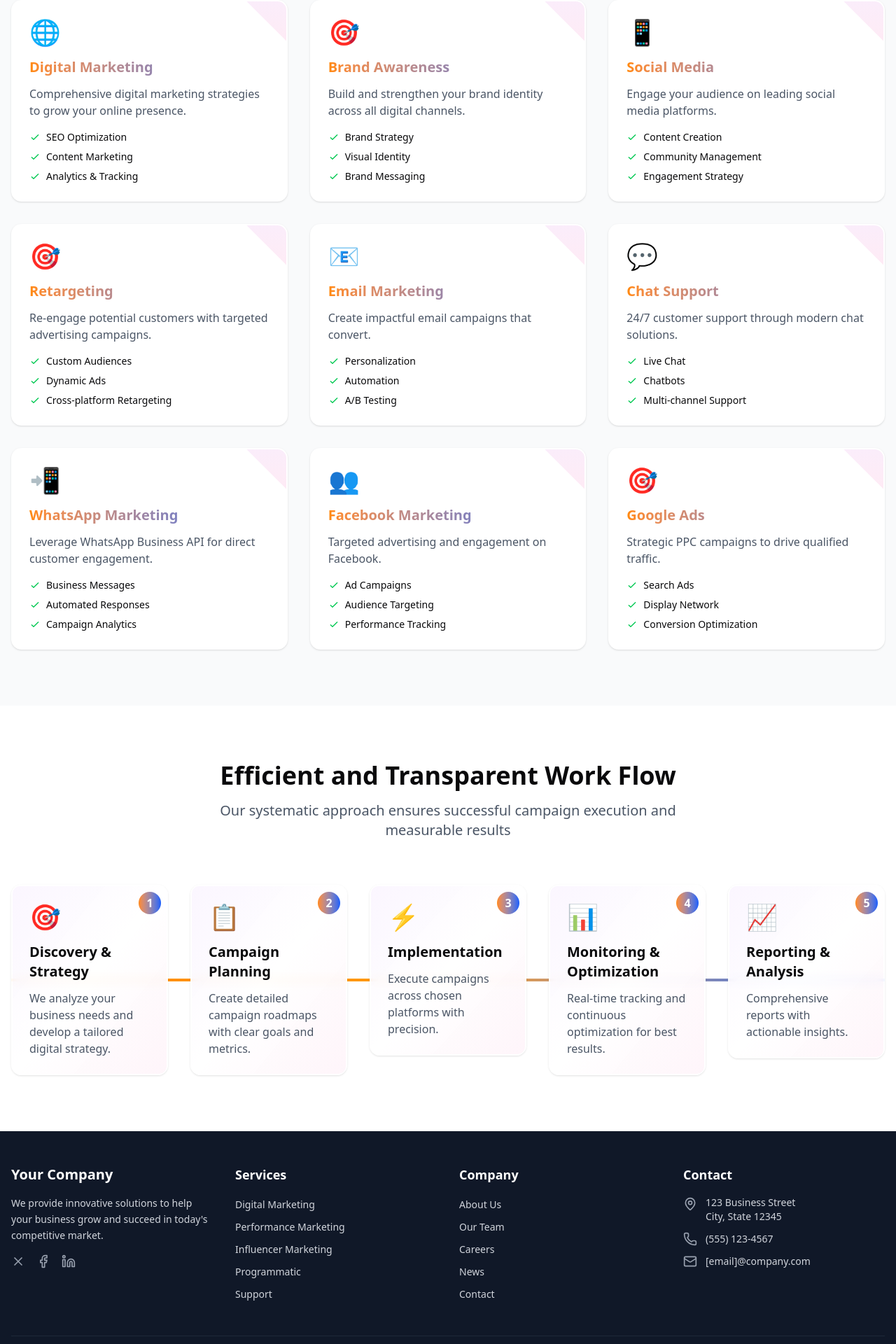
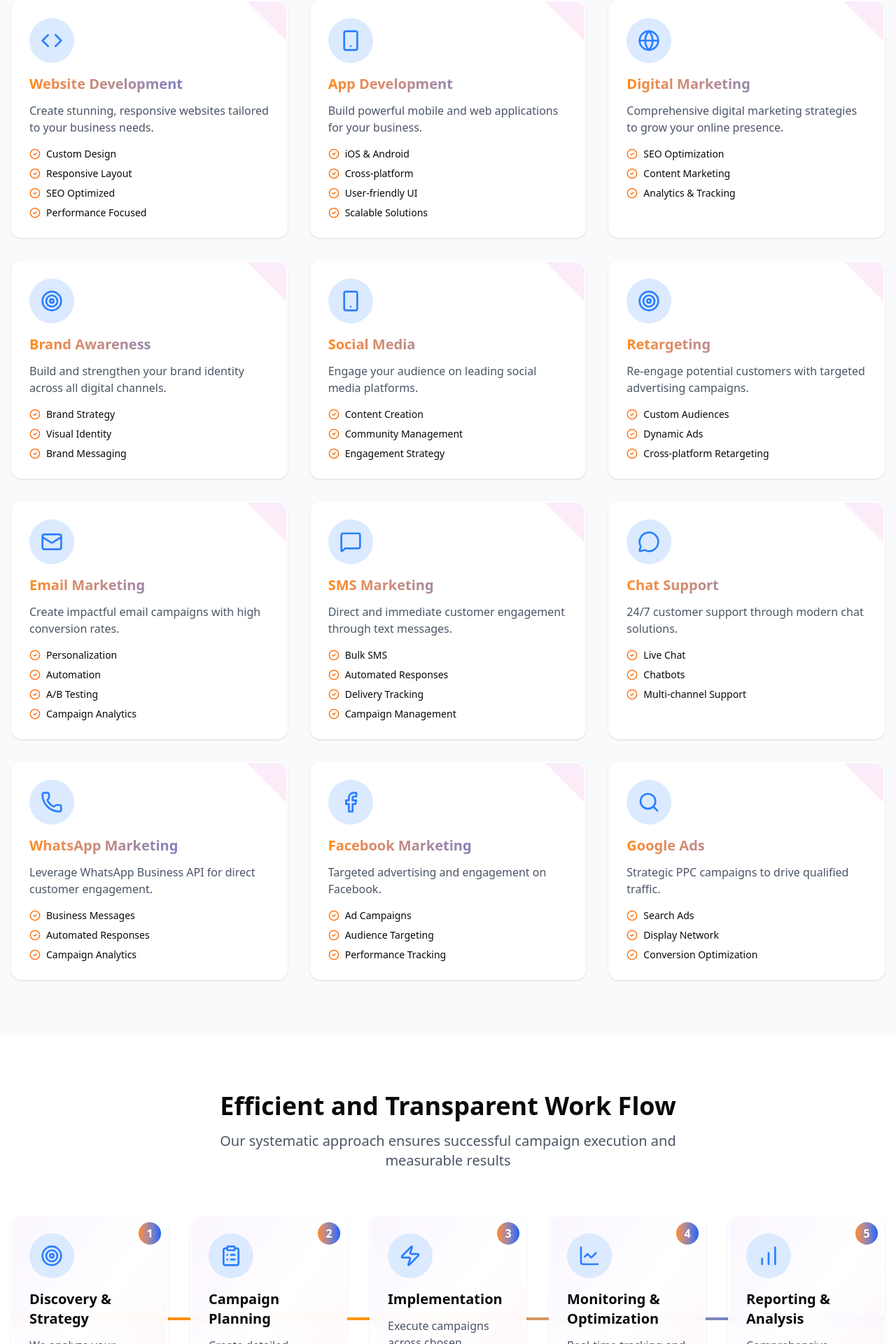
Before and after one commit to Ritik1330/webnetics, a Next.js app: page /what-we-do in a window 1280 px wide. Shown: the part 596-2516 px from the top of the page at 70% size. Built offline with nearby package versions, Linux system fonts and the light colour scheme.

Commit message:
ui changes

```diff
--- a/src/components/Advertisers/AdvertisingSolutions.tsx
+++ b/src/components/Advertisers/AdvertisingSolutions.tsx
@@ -1,8 +1,10 @@
+/** biome-ignore-all assist/source/organizeImports: <explanation> */
 "use client";
 
 import { motion } from "framer-motion";
 import { Card } from "../ui/card";
 import { Button } from "../ui/button";
+import { CheckCircle2 } from "lucide-react";
 
 const solutions = [
   {
@@ -72,14 +74,20 @@ export function AdvertisingSolutions() {
               transition={{ duration: 0.8, delay: index * 0.2 }}
             >
               <Card
-                className={`p-6 h-full flex flex-col ${solution.featured ? "border-2 border-purple-500" : ""}`}
+                className={`p-6 h-full flex flex-col hover:shadow-xl transition-all duration-300 group relative overflow-hidden border-2 border-transparent ${
+                  solution.featured
+                    ? "border-orange-500"
+                    : "hover:border-orange-500/50"
+                }`}
               >
+                {/* Gradient Background */}
+                <div className="absolute inset-0 bg-gradient-to-br from-orange-400/5 via-amber-500/5 to-blue-600/5 opacity-0 group-hover:opacity-100 transition-opacity duration-300" />
                 {solution.featured && (
-                  <div className="bg-purple-500 text-white text-sm font-semibold py-1 px-3 rounded-full self-start mb-4">
+                  <div className="bg-gradient-to-r from-orange-400 to-blue-600 text-white text-sm font-semibold py-1 px-3 rounded-full self-start mb-4">
                     Most Popular
                   </div>
                 )}
-                <h3 className="text-2xl font-semibold mb-3">
+                <h3 className="text-2xl font-semibold mb-3 bg-gradient-to-r from-orange-400 to-blue-600 bg-clip-text text-transparent">
                   {solution.title}
                 </h3>
                 <p className="text-gray-600 dark:text-gray-300 mb-4">
@@ -88,32 +96,14 @@ export function AdvertisingSolutions() {
                 <ul className="space-y-2 mb-6 flex-grow">
                   {solution.features.map((feature) => (
                     <li key={feature} className="flex items-center">
-                      <svg
-                        className="w-5 h-5 text-green-500 mr-2"
-                        fill="none"
-                        stroke="currentColor"
-                        viewBox="0 0 24 24"
-                      >
-                        <path
-                          strokeLinecap="round"
-                          strokeLinejoin="round"
-                          strokeWidth="2"
-                          d="M5 13l4 4L19 7"
-                        />
-                      </svg>
+                      <CheckCircle2 className="w-5 h-5 text-green-500 mr-2" />
                       {feature}
                     </li>
                   ))}
                 </ul>
                 <div className="mt-auto">
                   <p className="text-lg font-semibold mb-4">{solution.price}</p>
-                  <Button
-                    className={`w-full ${
-                      solution.featured
-                        ? "bg-purple-500 hover:bg-purple-600"
-                        : "bg-gray-800 hover:bg-gray-900 dark:bg-gray-700 dark:hover:bg-gray-600"
-                    }`}
-                  >
+                  <Button className="w-full bg-gradient-to-r from-orange-400 to-blue-600 hover:from-orange-500 hover:to-blue-700 text-white transition-all duration-300">
                     Get Started
                   </Button>
                 </div>
--- a/src/components/Advertisers/KeyBenefits.tsx
+++ b/src/components/Advertisers/KeyBenefits.tsx
@@ -1,32 +1,34 @@
 "use client";
 
+import React from "react";
 import { motion } from "framer-motion";
 import { Card } from "../ui/card";
+import { Target, BarChart2, DollarSign, Shield } from "lucide-react";
 
 const benefits = [
   {
     title: "Targeted Reach",
     description:
       "Connect with your ideal audience through advanced targeting capabilities and data-driven insights.",
-    icon: "🎯",
+    icon: Target,
   },
   {
     title: "Real-time Analytics",
     description:
       "Track campaign performance in real-time with comprehensive analytics and reporting tools.",
-    icon: "📊",
+    icon: BarChart2,
   },
   {
     title: "Cost Efficiency",
     description:
       "Optimize your advertising budget with flexible pricing models and performance-based campaigns.",
-    icon: "💰",
+    icon: DollarSign,
   },
   {
     title: "Brand Safety",
     description:
       "Ensure your ads appear in brand-safe environments with our advanced content filtering.",
-    icon: "🛡️",
+    icon: Shield,
   },
 ];
 
@@ -58,7 +60,11 @@ export function KeyBenefits() {
               transition={{ duration: 0.8, delay: index * 0.2 }}
             >
               <Card className="p-6 h-full hover:shadow-lg transition-shadow">
-                <div className="text-4xl mb-4">{benefit.icon}</div>
+                <div className="mb-4">
+                  {React.createElement(benefit.icon, {
+                    className: "w-10 h-10",
+                  })}
+                </div>
                 <h3 className="text-xl font-semibold mb-3">{benefit.title}</h3>
                 <p className="text-gray-600 dark:text-gray-300">
                   {benefit.description}
--- a/src/components/Advertisers/SuccessMetrics.tsx
+++ b/src/components/Advertisers/SuccessMetrics.tsx
@@ -2,6 +2,7 @@
 
 import { motion } from "framer-motion";
 import { Card } from "../ui/card";
+import { Quote } from "lucide-react";
 
 const metrics = [
   {
@@ -93,16 +94,10 @@ export function SuccessMetrics() {
               transition={{ duration: 0.8, delay: index * 0.2 }}
             >
               <Card className="p-8">
-                <svg
+                <Quote
                   className="h-8 w-8 text-gray-400 mb-4"
-                  fill="currentColor"
-                  viewBox="0 0 24 24"
                   aria-hidden="true"
-                  role="img"
-                >
-                  <title>Quote icon</title>
-                  <path d="M14.017 21v-7.391c0-5.704 3.731-9.57 8.983-10.609l.995 2.151c-2.432.917-3.995 3.638-3.995 5.849h4v10h-9.983zm-14.017 0v-7.391c0-5.704 3.748-9.57 9-10.609l.996 2.151c-2.433.917-3.996 3.638-3.996 5.849h3.983v10h-9.983z" />
-                </svg>
+                />
                 <p className="text-lg mb-4 italic">{testimonial.quote}</p>
                 <div>
                   <p className="font-semibold">{testimonial.author}</p>
--- a/src/components/Footer.tsx
+++ b/src/components/Footer.tsx
@@ -1,5 +1,7 @@
 import Link from "next/link";
+import Image from "next/image";
 import { X, Facebook, Linkedin, MapPin, Phone, Mail } from "lucide-react";
+import { LOGO } from "@/assets/images";
 
 export function Footer() {
   return (
@@ -8,7 +10,15 @@ export function Footer() {
         <div className="grid grid-cols-1 md:grid-cols-2 lg:grid-cols-4 gap-8">
           {/* Company Info */}
           <div className="space-y-4">
-            <h3 className="text-xl font-bold">Your Company</h3>
+            <Link href="/" className="block">
+              <Image
+                src={LOGO}
+                alt="Webnetics"
+                width={150}
+                height={40}
+                className="w-auto h-10"
+              />
+            </Link>
             <p className="text-gray-300 text-sm leading-relaxed">
               We provide innovative solutions to help your business grow and
               succeed in today's competitive market.
@@ -157,7 +167,7 @@ export function Footer() {
         <div className="border-t border-gray-800 mt-12 pt-8">
           <div className="flex flex-col md:flex-row justify-between items-center space-y-4 md:space-y-0">
             <p className="text-gray-400 text-sm">
-              © 2024 Your Company. All rights reserved.
+              © 2024 Webnetics. All rights reserved.
             </p>
             <div className="flex space-x-6">
               <Link
--- a/src/components/Publishers/SeeWhatsInside.tsx
+++ b/src/components/Publishers/SeeWhatsInside.tsx
@@ -1,44 +1,53 @@
 "use client";
 
+import React from "react";
 import { motion } from "framer-motion";
 import { Card } from "../ui/card";
+import {
+  Smartphone,
+  Target,
+  DollarSign,
+  LineChart,
+  BarChart2,
+  Link2,
+} from "lucide-react";
 
 const features = [
   {
     title: "Ad Format Flexibility",
     description:
       "Choose from a variety of ad formats including display, native, and video ads to match your content.",
-    icon: "📱",
+    icon: Smartphone,
   },
   {
     title: "Smart Ad Placement",
     description:
       "AI-powered technology to optimize ad placements for maximum revenue without compromising user experience.",
-    icon: "🎯",
+    icon: Target,
   },
   {
     title: "Real-time Bidding",
     description:
       "Access to premium advertisers through our real-time bidding platform for optimal revenue.",
-    icon: "💰",
+    icon: DollarSign,
   },
   {
     title: "Content Monetization",
     description:
       "Multiple monetization strategies including programmatic advertising and sponsored content.",
-    icon: "📈",
+    icon: LineChart,
   },
   {
     title: "Analytics Dashboard",
     description:
       "Comprehensive analytics to track performance, revenue, and audience engagement.",
-    icon: "📊",
+    icon: BarChart2,
   },
   {
     title: "API Integration",
     description:
       "Easy integration with your existing systems through our robust API and SDK.",
-    icon: "🔗",
+    icon: Link2,
   },
 ];
 
@@ -69,9 +78,17 @@ export function SeeWhatsInside() {
               viewport={{ once: true }}
               transition={{ duration: 0.8, delay: index * 0.1 }}
             >
-              <Card className="p-6 h-full hover:shadow-lg transition-shadow">
-                <div className="text-4xl mb-4">{feature.icon}</div>
-                <h3 className="text-xl font-semibold mb-3">{feature.title}</h3>
+              <Card className="p-6 h-full hover:shadow-xl transition-all duration-300 group relative overflow-hidden border-2 border-transparent hover:border-orange-500/50">
+                {/* Gradient Background */}
+                <div className="absolute inset-0 bg-gradient-to-br from-orange-400/5 via-amber-500/5 to-blue-600/5 opacity-0 group-hover:opacity-100 transition-opacity duration-300" />
+                <div className="w-16 h-16 bg-blue-100 rounded-full flex items-center justify-center mb-4">
+                  {React.createElement(feature.icon, {
+                    className: "w-8 h-8 text-blue-500",
+                  })}
+                </div>
+                <h3 className="text-xl font-semibold mb-3 bg-gradient-to-r from-orange-400 to-blue-600 bg-clip-text text-transparent">
+                  {feature.title}
+                </h3>
                 <p className="text-gray-600 dark:text-gray-300">
                   {feature.description}
                 </p>
--- a/src/components/Publishers/TransparentReporting.tsx
+++ b/src/components/Publishers/TransparentReporting.tsx
@@ -3,6 +3,7 @@
 import { motion } from "framer-motion";
 import Image from "next/image";
 import { Button } from "../ui/button";
+import { CheckCircle2 } from "lucide-react";
 
 const features = [
   "Real-time revenue tracking",
@@ -41,20 +42,7 @@ export function TransparentReporting() {
                   transition={{ duration: 0.8, delay: index * 0.1 }}
                   className="flex items-center"
                 >
-                  <svg
-                    className="w-6 h-6 text-green-500 mr-3"
-                    fill="none"
-                    stroke="currentColor"
-                    viewBox="0 0 24 24"
-                    aria-hidden="true"
-                  >
-                    <path
-                      strokeLinecap="round"
-                      strokeLinejoin="round"
-                      strokeWidth={2}
-                      d="M5 13l4 4L19 7"
-                    />
-                  </svg>
+                  <CheckCircle2 className="w-6 h-6 text-orange-500 mr-3" />
                   {feature}
                 </motion.li>
               ))}
--- a/src/components/WhatWeDo/ServicesShowcase.tsx
+++ b/src/components/WhatWeDo/ServicesShowcase.tsx
@@ -1,27 +1,65 @@
 "use client";
 
+import React from "react";
 import { motion } from "framer-motion";
 import { Card } from "../ui/card";
+import {
+  Globe,
+  Target,
+  Smartphone,
+  Mail,
+  MessageCircle,
+  Phone,
+  Facebook,
+  Search,
+  CheckCircle2,
+  Code,
+  MessageSquare,
+} from "lucide-react";
 
 const services = [
+  {
+    title: "Website Development",
+    description:
+      "Create stunning, responsive websites tailored to your business needs.",
+    icon: Code,
+    features: [
+      "Custom Design",
+      "Responsive Layout",
+      "SEO Optimized",
+      "Performance Focused",
+    ],
+  },
+  {
+    title: "App Development",
+    description:
+      "Build powerful mobile and web applications for your business.",
+    icon: Smartphone,
+    features: [
+      "iOS & Android",
+      "Cross-platform",
+      "User-friendly UI",
+      "Scalable Solutions",
+    ],
+  },
   {
     title: "Digital Marketing",
     description:
       "Comprehensive digital marketing strategies to grow your online presence.",
-    icon: "🌐",
+    icon: Globe,
     features: ["SEO Optimization", "Content Marketing", "Analytics & Tracking"],
   },
   {
     title: "Brand Awareness",
     description:
       "Build and strengthen your brand identity across all digital channels.",
-    icon: "🎯",
+    icon: Target,
     features: ["Brand Strategy", "Visual Identity", "Brand Messaging"],
   },
   {
     title: "Social Media",
     description: "Engage your audience on leading social media platforms.",
-    icon: "📱",
+    icon: Smartphone,
     features: [
       "Content Creation",
       "Community Management",
@@ -32,26 +70,43 @@ const services = [
     title: "Retargeting",
     description:
       "Re-engage potential customers with targeted advertising campaigns.",
-    icon: "🎯",
+    icon: Target,
     features: ["Custom Audiences", "Dynamic Ads", "Cross-platform Retargeting"],
   },
   {
     title: "Email Marketing",
-    description: "Create impactful email campaigns that convert.",
-    icon: "📧",
-    features: ["Personalization", "Automation", "A/B Testing"],
+    description: "Create impactful email campaigns with high conversion rates.",
+    icon: Mail,
+    features: [
+      "Personalization",
+      "Automation",
+      "A/B Testing",
+      "Campaign Analytics",
+    ],
+  },
+  {
+    title: "SMS Marketing",
+    description:
+      "Direct and immediate customer engagement through text messages.",
+    icon: MessageSquare,
+    features: [
+      "Bulk SMS",
+      "Automated Responses",
+      "Delivery Tracking",
+      "Campaign Management",
+    ],
   },
   {
     title: "Chat Support",
     description: "24/7 customer support through modern chat solutions.",
-    icon: "💬",
+    icon: MessageCircle,
     features: ["Live Chat", "Chatbots", "Multi-channel Support"],
   },
   {
     title: "WhatsApp Marketing",
     description:
       "Leverage WhatsApp Business API for direct customer engagement.",
-    icon: "📲",
+    icon: Phone,
     features: [
       "Business Messages",
       "Automated Responses",
@@ -61,13 +116,13 @@ const services = [
   {
     title: "Facebook Marketing",
     description: "Targeted advertising and engagement on Facebook.",
-    icon: "👥",
+    icon: Facebook,
     features: ["Ad Campaigns", "Audience Targeting", "Performance Tracking"],
   },
   {
     title: "Google Ads",
     description: "Strategic PPC campaigns to drive qualified traffic.",
-    icon: "🎯",
+    icon: Search,
     features: ["Search Ads", "Display Network", "Conversion Optimization"],
   },
 ];
@@ -107,8 +162,10 @@ export function ServicesShowcase() {
 
                 <div className="relative">
                   {/* Service Icon */}
-                  <div className="text-4xl mb-4 transform group-hover:scale-110 transition-transform duration-300">
-                    {service.icon}
+                  <div className="w-16 h-16 bg-blue-100 rounded-full flex items-center justify-center mb-4 transform group-hover:scale-110 transition-transform duration-300">
+                    {React.createElement(service.icon, {
+                      className: "w-8 h-8 text-blue-500",
+                    })}
                   </div>
 
                   {/* Title & Description */}
@@ -123,21 +180,7 @@ export function ServicesShowcase() {
                   <ul className="space-y-2">
                     {service.features.map((feature) => (
                       <li key={feature} className="flex items-center text-sm">
-                        <svg
-                          className="w-4 h-4 text-green-500 mr-2 flex-shrink-0"
-                          fill="none"
-                          stroke="currentColor"
-                          viewBox="0 0 24 24"
-                          aria-hidden="true"
-                        >
-                          <title>Feature check icon</title>
-                          <path
-                            strokeLinecap="round"
-                            strokeLinejoin="round"
-                            strokeWidth={2}
-                            d="M5 13l4 4L19 7"
-                          />
-                        </svg>
+                        <CheckCircle2 className="w-4 h-4 text-orange-500 mr-2 flex-shrink-0" />
                         {feature}
                       </li>
                     ))}
--- a/src/components/WhatWeDo/WorkFlow.tsx
+++ b/src/components/WhatWeDo/WorkFlow.tsx
@@ -1,36 +1,38 @@
 "use client";
 
+import React from "react";
 import { motion } from "framer-motion";
 import { Card } from "../ui/card";
+import { Target, ClipboardList, Zap, LineChart, BarChart } from "lucide-react";
 
 const workflowSteps = [
   {
     title: "Discovery & Strategy",
     description:
       "We analyze your business needs and develop a tailored digital strategy.",
-    icon: "🎯",
+    icon: Target,
   },
   {
     title: "Campaign Planning",
     description:
       "Create detailed campaign roadmaps with clear goals and metrics.",
-    icon: "📋",
+    icon: ClipboardList,
   },
   {
     title: "Implementation",
     description: "Execute campaigns across chosen platforms with precision.",
-    icon: "⚡",
+    icon: Zap,
   },
   {
     title: "Monitoring & Optimization",
     description:
       "Real-time tracking and continuous optimization for best results.",
-    icon: "📊",
+    icon: LineChart,
   },
   {
     title: "Reporting & Analysis",
     description: "Comprehensive reports with actionable insights.",
-    icon: "📈",
+    icon: BarChart,
   },
 ];
 
@@ -75,7 +77,11 @@ export function WorkFlow() {
                       {index + 1}
                     </div>
 
-                    <div className="text-4xl mb-4">{step.icon}</div>
+                    <div className="w-16 h-16 bg-blue-100 rounded-full flex items-center justify-center mb-4">
+                      {React.createElement(step.icon, {
+                        className: "w-8 h-8 text-blue-500",
+                      })}
+                    </div>
                     <h3 className="text-xl font-semibold mb-3">{step.title}</h3>
                     <p className="text-gray-600 dark:text-gray-300">
                       {step.description}
```
